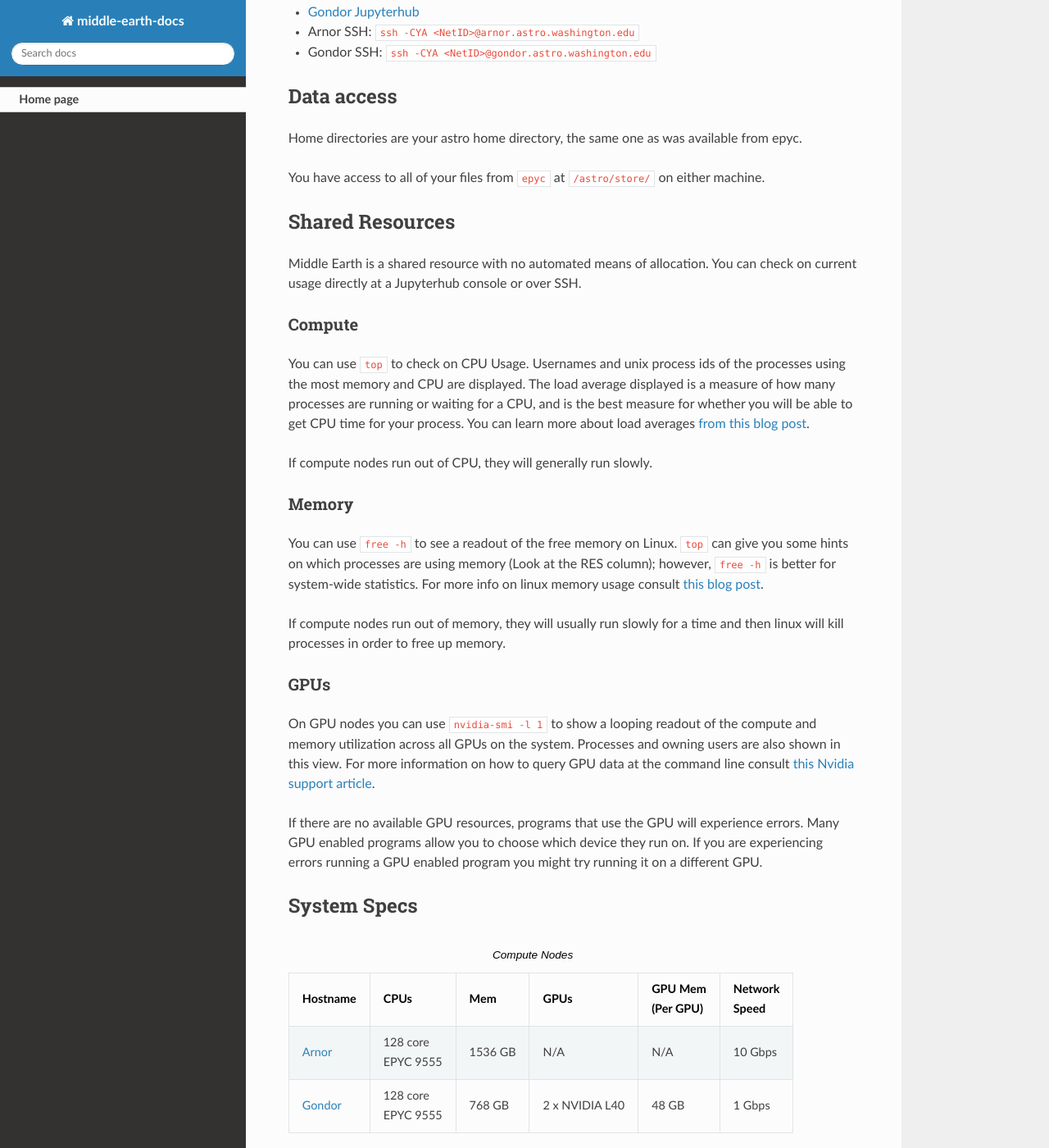
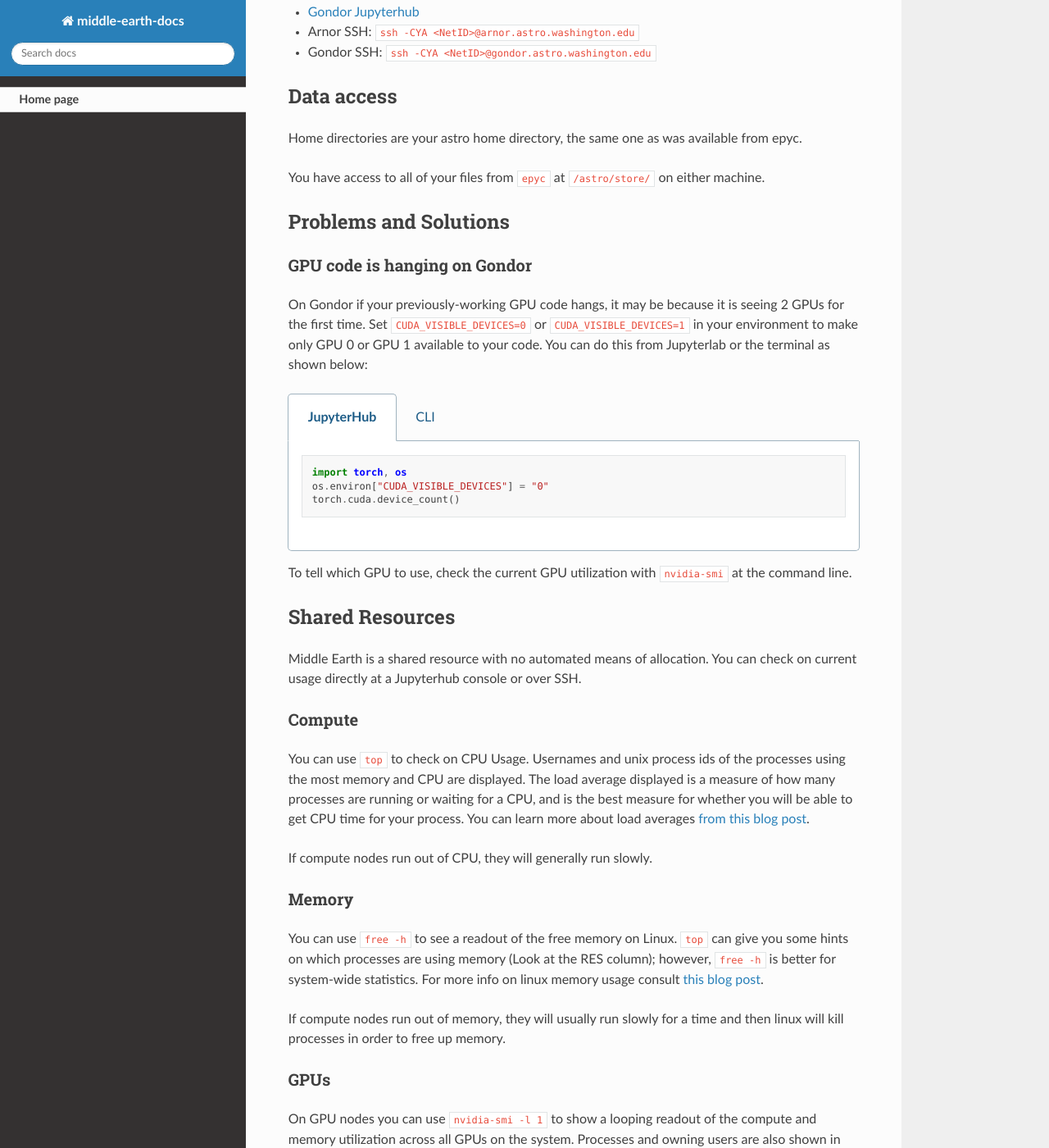
Before and after one commit to dirac-institute/middle-earth-docs, a Sphinx documentation site: the page built from docs/index.rst, in a window 1280 px wide and 1400 px high, scrolled down 358 px. Shown: the whole window at 82% size. Built offline with Sphinx 7.4.7 and the Read the Docs theme 3.1.0, drawn with Linux system fonts in a browser that asks for light colours; some of the changed text lies outside the part shown.

Commit message:
Adding info about fixing code to 1 GPU, and updating system specs

```diff
--- a/docs/conf.py
+++ b/docs/conf.py
@@ -28,6 +28,7 @@ extensions = ["sphinx.ext.mathjax", "sphinx.ext.napoleon", "sphinx.ext.viewcode"
 
 # extensions.append("autoapi.extension")
 extensions.append("nbsphinx")
+extensions.append("sphinx_tabs.tabs")
 
 # -- sphinx-copybutton configuration ----------------------------------------
 extensions.append("sphinx_copybutton")
--- a/docs/index.rst
+++ b/docs/index.rst
@@ -23,6 +23,39 @@ Data access
 Home directories are your astro home directory, the same one as was available from epyc.
 
 You have access to all of your files from ``epyc`` at ``/astro/store/`` on either machine.
+
+Problems and Solutions
+----------------------
+
+GPU code is hanging on Gondor
+^^^^^^^^^^^^^^^^^^^^^^^^^^^^^
+On Gondor if your previously-working GPU code hangs, it may be because it is seeing 2 GPUs for the first time.
+Set ``CUDA_VISIBLE_DEVICES=0`` or ``CUDA_VISIBLE_DEVICES=1`` in your environment to make only GPU 0 or GPU 1
+available to your code. You can do this from Jupyterlab or the terminal as shown below:
+
+.. tabs::
+
+    .. group-tab:: JupyterHub
+
+        .. code-block:: python
+
+          import torch, os
+          os.environ["CUDA_VISIBLE_DEVICES"] = "0"
+          torch.cuda.device_count()
+
+    .. group-tab:: CLI
+
+        .. code-block:: bash
+
+          $ CUDA_VISIBLE_DEVICES=0 python -c 'import torch; print(torch.cuda.device_count())'
+
+          OR
+
+          $ set CUDA_VISIBLE_DEVICES=0
+          $ python -c 'import torch; print(torch.cuda.device_count())'
+
+To tell which GPU to use, check the current GPU utilization with ``nvidia-smi`` at the command line.
+
 
 Shared Resources
 -----------------------------
@@ -74,15 +107,17 @@ System Specs
      - | Network
        | Speed
    * - `Arnor <https://arnor.astro.washington.edu/jupyter>`_
-     - | 128 core
+     - | 2x64 core
        | EPYC 9555
+       | @ 3.2 Ghz
      - 1536 GB
      - N/A
      - N/A
      - 10 Gbps
    * - `Gondor <https://gondor.astro.washington.edu/jupyter>`_
-     - | 128 core
+     - | 1x64 core
        | EPYC 9555
+       | @ 3.2 Ghz
      - 768 GB
      - 2 x NVIDIA L40
      - 48 GB
--- a/docs/requirements.txt
+++ b/docs/requirements.txt
@@ -8,3 +8,4 @@ sphinx
 sphinx-autoapi
 sphinx-copybutton
 sphinx-rtd-theme
+sphinx_tabs
```
